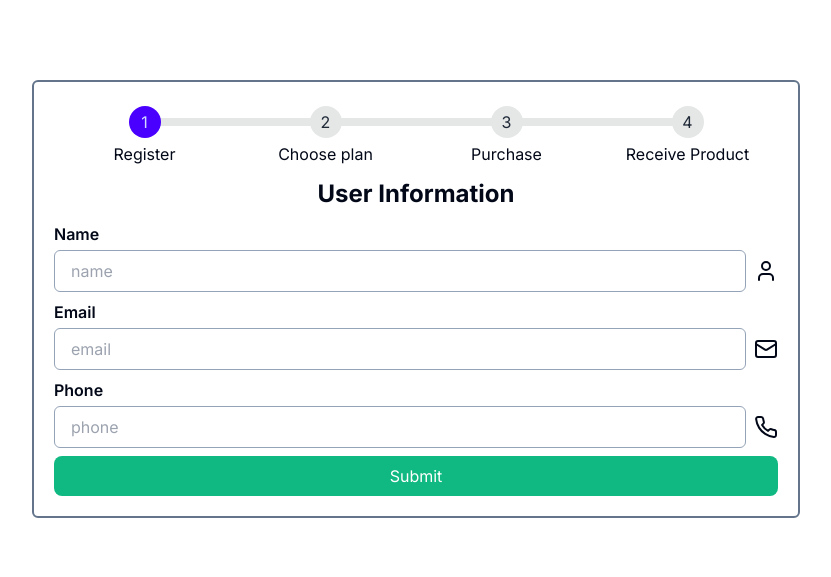
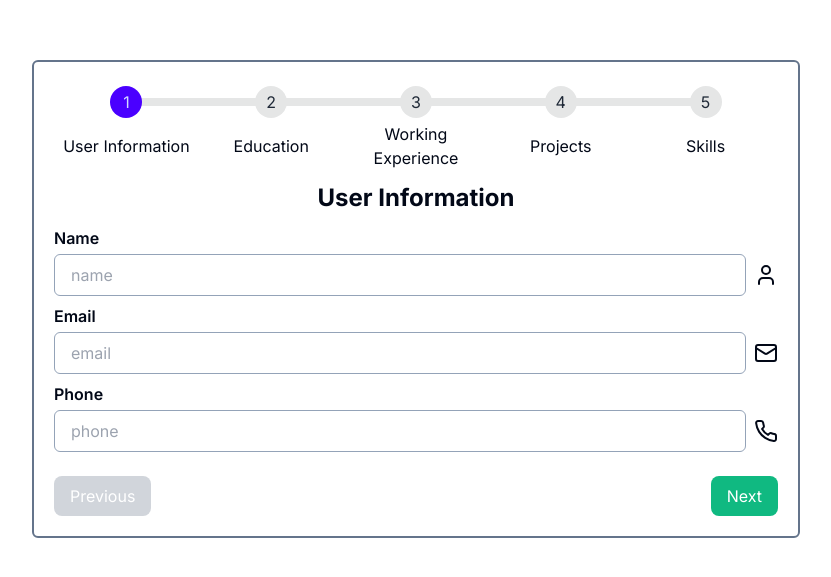
Before and after one commit to iqbalpa/resume-builder, a Next.js app: page / in a window 1280 px wide. Shown: the part 101-678 px from the top of the page, without its empty margins (224-1055 px from the left). Built offline with nearby package versions, Linux system fonts and the light colour scheme.

Commit message:
fix: stepper error

```diff
--- a/src/components/stepper/stepper.tsx
+++ b/src/components/stepper/stepper.tsx
@@ -1,12 +1,23 @@
 import React from 'react';
 
-const Stepper: React.FC = () => {
+interface IStepper {
+  steps: { id: number; label: string }[];
+  currentStep: number;
+  setCurrentStep: (step: number) => void;
+}
+
+const Stepper: React.FC<IStepper> = ({
+  steps,
+  currentStep,
+  setCurrentStep,
+}) => {
   return (
     <ul className="steps">
-      <li className="step step-primary">Register</li>
-      <li className="step">Choose plan</li>
-      <li className="step">Purchase</li>
-      <li className="step">Receive Product</li>
+      {steps.map((step) => (
+        <li key={step.id} id={step.id.toString()} className="step">
+          {step.label}
+        </li>
+      ))}
     </ul>
   );
 };
--- a/src/modules/home/home.tsx
+++ b/src/modules/home/home.tsx
@@ -1,6 +1,6 @@
 'use client';
 
-import React from 'react';
+import React, { useEffect, useState } from 'react';
 import { useDispatch } from 'react-redux';
 import { Mail, Phone, User } from 'lucide-react';
 import { SubmitHandler, useForm } from 'react-hook-form';
@@ -14,27 +14,68 @@ type UserInputs = {
   phone: string;
 };
 
+interface step {
+  id: number;
+  label: string;
+}
+
+const steps: step[] = [
+  { id: 1, label: 'User Information' },
+  { id: 2, label: 'Education' },
+  { id: 3, label: 'Working Experience' },
+  { id: 4, label: 'Projects' },
+  { id: 5, label: 'Skills' },
+];
+
 const HomeModule: React.FC = () => {
+  const [currentStep, setCurrentStep] = useState<number>(1);
+  useEffect(() => {
+    document
+      .getElementById(currentStep.toString())
+      ?.classList.add('step-primary');
+  }, [currentStep]);
+
   const dispatch = useDispatch();
-  const router = useRouter();
   const {
     register,
     handleSubmit,
     formState: { errors },
   } = useForm<UserInputs>();
+
   const onSubmit: SubmitHandler<UserInputs> = async (data) => {
-    console.log(data);
     dispatch(setUser(data));
-    // setTimeout(() => {
-    //   router.push('/tes');
-    // }, 1000);
+  };
+
+  const nextStep = () => {
+    setCurrentStep((prev) => {
+      const newStep = prev === 5 ? 5 : prev + 1;
+      document
+        .getElementById(newStep.toString())
+        ?.classList.add('step-primary');
+      return newStep;
+    });
+  };
+
+  const prevStep = () => {
+    setCurrentStep((prev) => {
+      document
+        .getElementById(prev.toString())
+        ?.classList.remove('step-primary');
+      return prev === 1 ? 1 : prev - 1;
+    });
   };
 
   return (
     <div className="flex h-screen w-screen items-center justify-center">
       <div className="flex w-3/5 flex-col gap-3 rounded-md border-2 border-slate-500 p-5">
-        <Stepper />
-        <h1 className="text-center text-2xl font-bold">User Information</h1>
+        <Stepper
+          steps={steps}
+          currentStep={currentStep}
+          setCurrentStep={setCurrentStep}
+        />
+        <h1 className="text-center text-2xl font-bold">
+          {steps.find((step) => step.id === currentStep)?.label}
+        </h1>
         <form
           onSubmit={handleSubmit(onSubmit)}
           className="flex w-full flex-col"
@@ -87,10 +128,29 @@ const HomeModule: React.FC = () => {
               </span>
             )}
           </div>
-          <input
+          <div className="mt-4 flex justify-between">
+            <button
+              type="button"
+              onClick={prevStep}
+              disabled={currentStep === 1}
+              className="rounded-lg bg-gray-500 px-4 py-2 text-white duration-100 hover:cursor-pointer hover:bg-gray-700 disabled:bg-gray-300"
+            >
+              Previous
+            </button>
+            <button
+              type="button"
+              onClick={nextStep}
+              disabled={currentStep === 5}
+              className="rounded-lg bg-emerald-500 px-4 py-2 text-white duration-100 hover:cursor-pointer hover:bg-emerald-700"
+            >
+              Next
+            </button>
+          </div>
+          {/* <input
             type="submit"
+            value="Next"
             className="rounded-lg bg-emerald-500 px-4 py-2 text-white duration-100 hover:cursor-pointer hover:bg-emerald-700"
-          />
+          /> */}
         </form>
       </div>
     </div>
```
